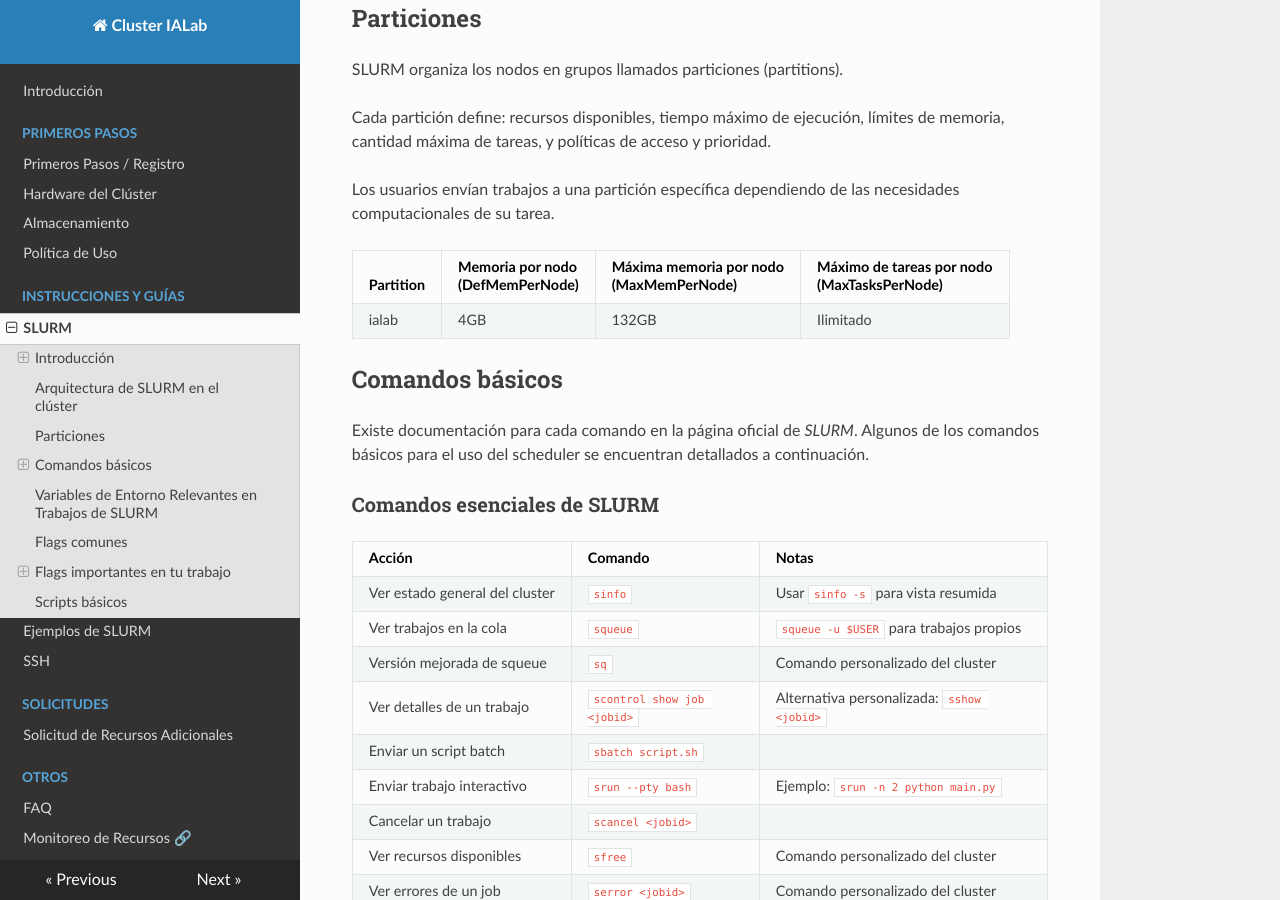
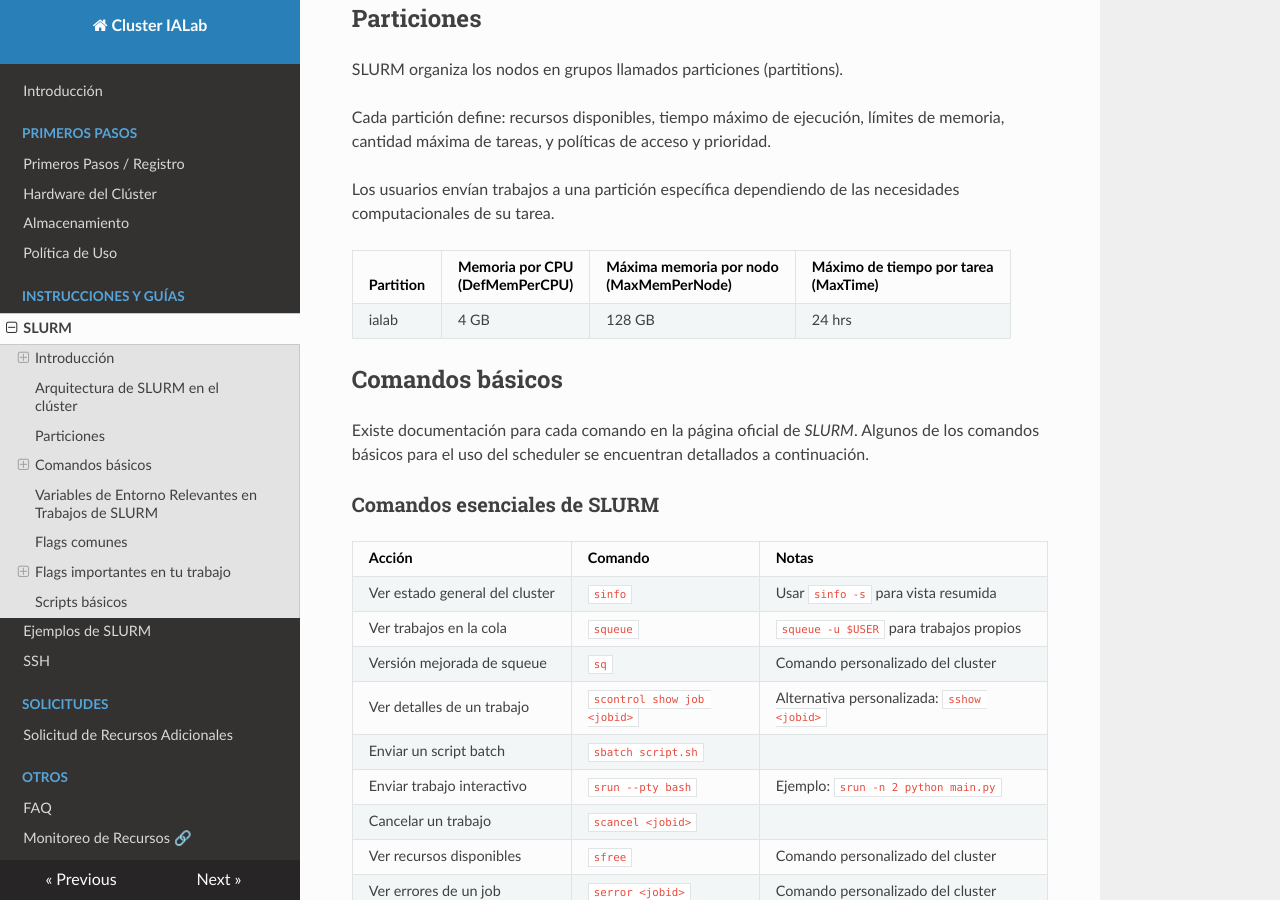
Before and after one commit to Sysadmins-CENIA/Cluster-IALab-Docs, an MkDocs documentation site: the page built from docs/slurm.md, in a window 1280 px wide and 900 px high, scrolled down 996 px. Built offline with MkDocs 1.6.1, drawn with Linux system fonts in a browser that asks for light colours; nearby versions of some CDN libraries; some of the changed text lies outside the part shown.

Commit message:
Minor changes to Slurm chapter
Fixed few details of the partition table.

Added #SBATCH partition flag for sbatch section, so the users may know that they have to add that flag as good practice.

```diff
--- a/docs/slurm.md
+++ b/docs/slurm.md
@@ -38,9 +38,9 @@ Cada partición define: recursos disponibles, tiempo máximo de ejecución, lím
 
 Los usuarios envían trabajos a una partición específica dependiendo de las necesidades computacionales de su tarea.
 
-|Partition|Memoria por nodo<br>(DefMemPerNode)|Máxima memoria por nodo<br>(MaxMemPerNode)|Máximo de tareas por nodo<br>(MaxTasksPerNode)|
+|Partition|Memoria por CPU<br>(DefMemPerCPU)|Máxima memoria por nodo<br>(MaxMemPerNode)|Máximo de tiempo por tarea<br>(MaxTime)|
 |--|--|--|--|
-|ialab|4GB|132GB|Ilimitado|
+|ialab|4 GB|128 GB|24 hrs|
 
 ## Comandos básicos
 
```
Also changed, not shown: other parts of docs/slurm.md (+2 -0 lines).
